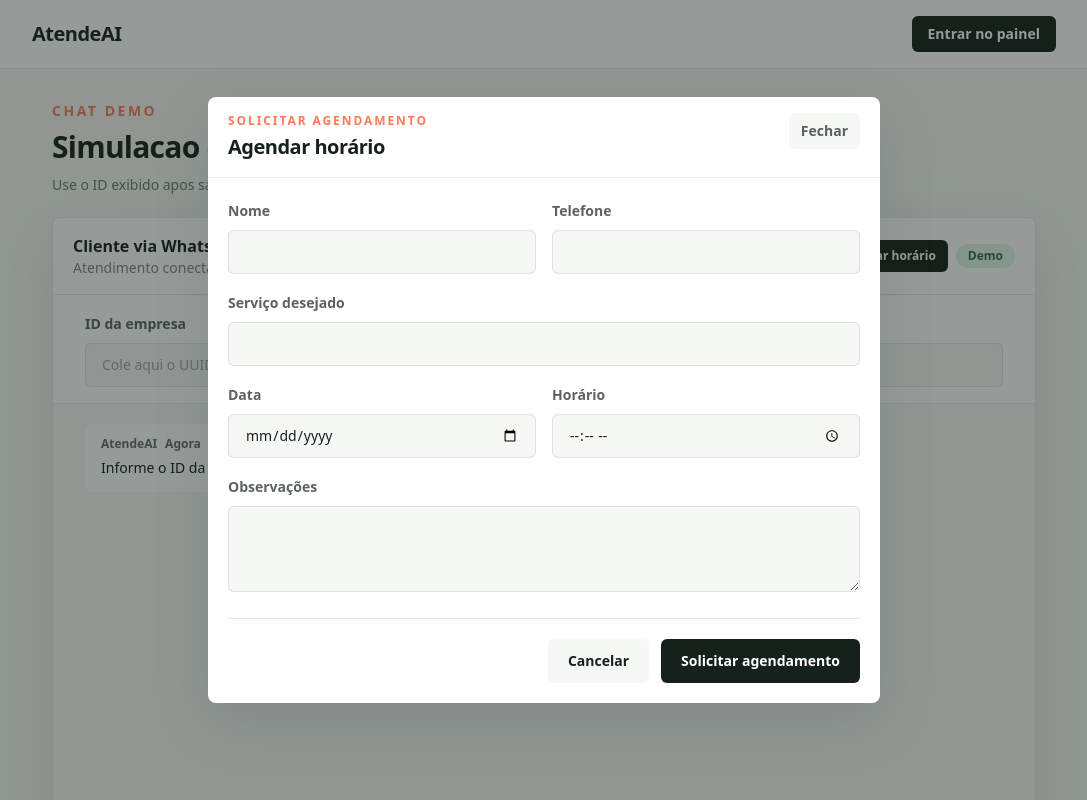
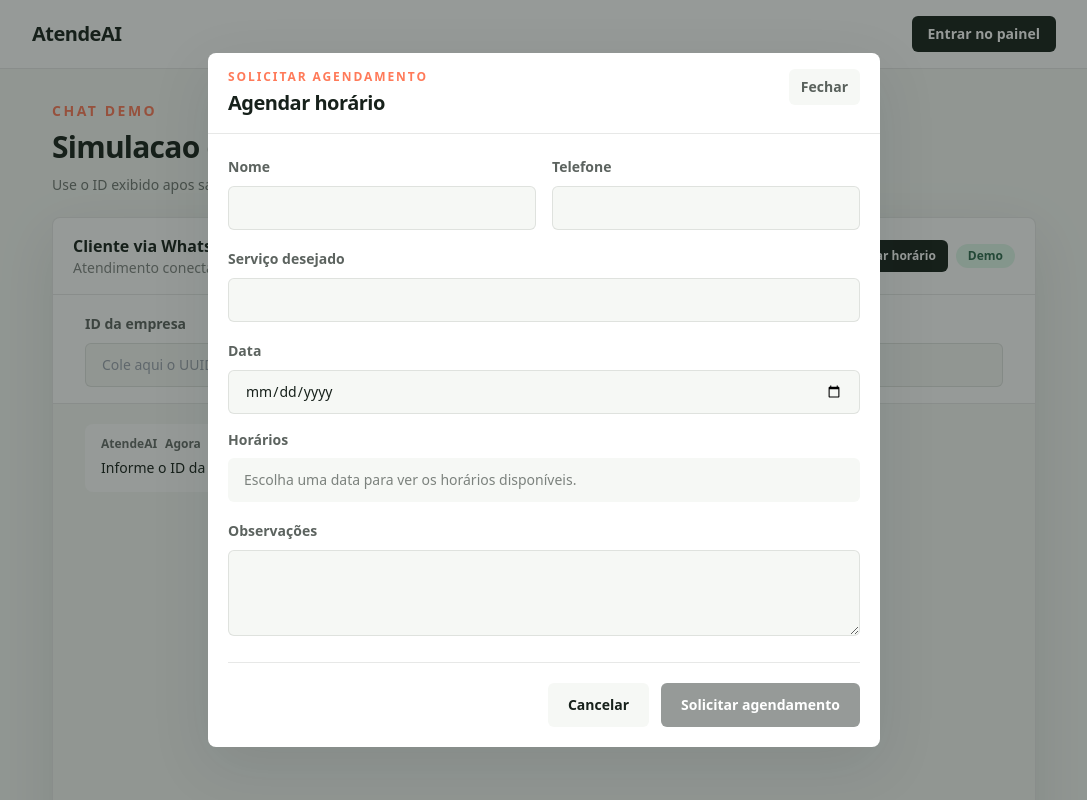
Before and after one commit to RafaelZaparoli/AtendeIa, a Next.js app: page /chat/demo in a window 1280 px wide. Both pictures are taken after a click on the button "Agendar horário". Shown: the top 800 px of the page, without its empty margins (96-1183 px from the left). Built offline with nearby package versions, Linux system fonts and the light colour scheme.

Commit message:
feat: finaliza disponibilidade de agendamentos e corrige hora

```diff
--- /dev/null
+++ b/app/api/appointments/availability/route.ts
@@ -0,0 +1,56 @@
+import { NextResponse } from "next/server";
+import { appointmentTimes } from "@/lib/appointmentSlots";
+import { getSupabaseClient } from "@/lib/supabaseClient";
+
+function buildErrorResponse(message: string, status = 500) {
+  return NextResponse.json({ error: message }, { status });
+}
+
+export async function GET(request: Request) {
+  const { searchParams } = new URL(request.url);
+  const companyId = searchParams.get("companyId")?.trim() || "";
+  const date = searchParams.get("date")?.trim() || "";
+
+  if (!companyId) {
+    return buildErrorResponse("O parametro companyId e obrigatorio.", 400);
+  }
+
+  if (!date) {
+    return buildErrorResponse("O parametro date e obrigatorio.", 400);
+  }
+
+  try {
+    const supabase = getSupabaseClient();
+    const { data, error } = await supabase
+      .from("appointments")
+      .select("appointment_time")
+      .eq("company_id", companyId)
+      .eq("appointment_date", date)
+      .neq("status", "cancelado");
+
+    if (error) {
+      console.error("Failed to load appointment availability:", error.message);
+      return buildErrorResponse("Nao foi possivel carregar os horarios.");
+    }
+
+    const unavailableTimes = new Set(
+      (data || []).map((appointment) => {
+        // O Supabase retorna time como "HH:MM:SS" ou similar, precisamos pegar so "HH:MM"
+        return typeof appointment.appointment_time === "string"
+          ? appointment.appointment_time.slice(0, 5)
+          : appointment.appointment_time;
+      })
+    );
+
+    return NextResponse.json({
+      date,
+      times: appointmentTimes.map((time) => ({
+        time,
+        available: !unavailableTimes.has(time)
+      }))
+    });
+  } catch (error) {
+    console.error("Unexpected availability error:", error);
+    return buildErrorResponse("Erro inesperado ao buscar disponibilidade.");
+  }
+}
--- a/app/api/appointments/route.ts
+++ b/app/api/appointments/route.ts
@@ -1,4 +1,5 @@
 import { NextResponse } from "next/server";
+import { isAppointmentTime } from "@/lib/appointmentSlots";
 import { getSupabaseClient } from "@/lib/supabaseClient";
 
 type AppointmentRequest = {
@@ -62,8 +63,32 @@ export async function POST(request: Request) {
   const appointmentTime = getStringValue(body.appointmentTime);
   const notes = getStringValue(body.notes) || null;
 
+  if (!isAppointmentTime(appointmentTime)) {
+    return buildErrorResponse("Selecione um horario disponivel.", 400);
+  }
+
   try {
     const supabase = getSupabaseClient();
+    const { data: occupiedAppointments, error: availabilityError } = await supabase
+      .from("appointments")
+      .select("id")
+      .eq("company_id", companyId)
+      .eq("appointment_date", appointmentDate)
+      .eq("appointment_time", appointmentTime)
+      .neq("status", "cancelado")
+      .limit(1);
+
+    if (availabilityError) {
+      console.error("Failed to validate appointment availability:", availabilityError.message);
+      return buildErrorResponse("Nao foi possivel validar a disponibilidade.");
+    }
+
+    if (occupiedAppointments.length > 0) {
+      return buildErrorResponse(
+        "Este horario nao esta mais disponivel. Escolha outro horario.",
+        409
+      );
+    }
 
     const { data, error } = await supabase
       .from("appointments")
--- a/app/chat/demo/page.tsx
+++ b/app/chat/demo/page.tsx
@@ -1,6 +1,6 @@
 "use client";
 
-import { FormEvent, useMemo, useState } from "react";
+import { FormEvent, useEffect, useMemo, useState } from "react";
 import Link from "next/link";
 
 type ChatMessage = {
@@ -17,6 +17,11 @@ type AppointmentForm = {
   appointmentDate: string;
   appointmentTime: string;
   notes: string;
+};
+
+type AvailabilityTime = {
+  time: string;
+  available: boolean;
 };
 
 const initialAppointmentForm: AppointmentForm = {
@@ -84,6 +89,9 @@ export default function ChatDemoPage() {
     initialAppointmentForm
   );
   const [isScheduling, setIsScheduling] = useState(false);
+  const [isLoadingAvailability, setIsLoadingAvailability] = useState(false);
+  const [availabilityTimes, setAvailabilityTimes] = useState<AvailabilityTime[]>([]);
+  const [availabilityError, setAvailabilityError] = useState("");
   const [appointmentMessage, setAppointmentMessage] = useState("");
   const [appointmentError, setAppointmentError] = useState("");
 
@@ -100,6 +108,69 @@ export default function ChatDemoPage() {
 
     return null;
   }, [messages]);
+
+  const selectedAvailability = availabilityTimes.find(
+    (slot) => slot.time === appointmentForm.appointmentTime
+  );
+  const hasAvailableAppointmentTime = availabilityTimes.some(
+    (slot) => slot.available
+  );
+  const canSubmitAppointment =
+    Boolean(appointmentForm.customerName.trim()) &&
+    Boolean(appointmentForm.customerPhone.trim()) &&
+    Boolean(appointmentForm.service.trim()) &&
+    Boolean(appointmentForm.appointmentDate) &&
+    Boolean(selectedAvailability?.available) &&
+    !isScheduling;
+
+  useEffect(() => {
+    async function loadAvailability() {
+      const trimmedCompanyId = companyId.trim();
+      const date = appointmentForm.appointmentDate;
+
+      setAvailabilityTimes([]);
+      setAvailabilityError("");
+
+      if (!isAppointmentOpen || !date) {
+        return;
+      }
+
+      if (!trimmedCompanyId) {
+        setAvailabilityError("Informe o ID da empresa para ver os horarios.");
+        return;
+      }
+
+      setIsLoadingAvailability(true);
+
+      try {
+        const response = await fetch(
+          `/api/appointments/availability?companyId=${encodeURIComponent(
+            trimmedCompanyId
+          )}&date=${encodeURIComponent(date)}`
+        );
+        const data = (await response.json()) as {
+          times?: AvailabilityTime[];
+          error?: string;
+        };
+
+        if (!response.ok) {
+          throw new Error(data.error || "Nao foi possivel carregar os horarios.");
+        }
+
+        setAvailabilityTimes(data.times || []);
+      } catch (error) {
+        const friendlyMessage =
+          error instanceof Error
+            ? error.message
+            : "Nao foi possivel carregar a disponibilidade.";
+        setAvailabilityError(friendlyMessage);
+      } finally {
+        setIsLoadingAvailability(false);
+      }
+    }
+
+    loadAvailability();
+  }, [appointmentForm.appointmentDate, companyId, isAppointmentOpen]);
 
   async function handleSubmit(event: FormEvent<HTMLFormElement>) {
     event.preventDefault();
@@ -197,6 +268,11 @@ export default function ChatDemoPage() {
       return;
     }
 
+    if (!selectedAvailability?.available) {
+      setAppointmentError("Escolha um horario disponivel antes de solicitar.");
+      return;
+    }
+
     setIsScheduling(true);
     setAppointmentMessage("");
     setAppointmentError("");
@@ -232,6 +308,7 @@ export default function ChatDemoPage() {
 
       setAppointmentMessage(successMessage);
       setAppointmentForm(initialAppointmentForm);
+      setAvailabilityTimes([]);
       setMessages((currentMessages) => [
         ...currentMessages,
         {
@@ -454,28 +531,79 @@ export default function ChatDemoPage() {
                     className="mt-2 min-h-11 w-full rounded-md border border-ink/10 bg-cloud px-4 text-sm outline-none transition focus:border-moss focus:bg-white"
                   />
                 </label>
-                <label>
+                <label className="sm:col-span-2">
                   <span className="text-sm font-bold text-ink/70">Data</span>
                   <input
                     type="date"
                     value={appointmentForm.appointmentDate}
-                    onChange={(event) =>
-                      updateAppointmentField("appointmentDate", event.target.value)
-                    }
+                    onChange={(event) => {
+                      updateAppointmentField("appointmentDate", event.target.value);
+                      updateAppointmentField("appointmentTime", "");
+                    }}
                     className="mt-2 min-h-11 w-full rounded-md border border-ink/10 bg-cloud px-4 text-sm outline-none transition focus:border-moss focus:bg-white"
                   />
                 </label>
-                <label>
-                  <span className="text-sm font-bold text-ink/70">Horário</span>
-                  <input
-                    type="time"
-                    value={appointmentForm.appointmentTime}
-                    onChange={(event) =>
-                      updateAppointmentField("appointmentTime", event.target.value)
-                    }
-                    className="mt-2 min-h-11 w-full rounded-md border border-ink/10 bg-cloud px-4 text-sm outline-none transition focus:border-moss focus:bg-white"
-                  />
-                </label>
+                <div className="sm:col-span-2">
+                  <p className="text-sm font-bold text-ink/70">Horários</p>
+                  {!appointmentForm.appointmentDate && (
+                    <p className="mt-2 rounded-md bg-cloud px-4 py-3 text-sm text-ink/55">
+                      Escolha uma data para ver os horários disponíveis.
+                    </p>
+                  )}
+                  {isLoadingAvailability && (
+                    <p className="mt-2 rounded-md bg-cloud px-4 py-3 text-sm font-semibold text-ink/60">
+                      Carregando horários...
+                    </p>
+                  )}
+                  {availabilityError && !isLoadingAvailability && (
+                    <p className="mt-2 rounded-md border border-coral/30 bg-coral/10 px-4 py-3 text-sm font-semibold text-ink">
+                      {availabilityError}
+                    </p>
+                  )}
+                  {availabilityTimes.length > 0 &&
+                    !hasAvailableAppointmentTime &&
+                    !isLoadingAvailability &&
+                    !availabilityError && (
+                      <p className="mt-2 rounded-md border border-coral/30 bg-coral/10 px-4 py-3 text-sm font-semibold text-ink">
+                        Não há horários disponíveis para esta data. Escolha outro dia.
+                      </p>
+                    )}
+                  {availabilityTimes.length > 0 && !isLoadingAvailability && (
+                    <div className="mt-2 grid grid-cols-2 gap-2 sm:grid-cols-3">
+                      {availabilityTimes.map((slot) => {
+                        const isSelected =
+                          appointmentForm.appointmentTime === slot.time;
+
+                        return (
+                          <button
+                            key={slot.time}
+                            type="button"
+                            disabled={!slot.available}
+                            onClick={() =>
+                              updateAppointmentField("appointmentTime", slot.time)
+                            }
+                            className={`min-h-14 rounded-md border px-3 py-2 text-left text-sm font-bold transition ${
+                              slot.available
+                                ? isSelected
+                                  ? "border-moss bg-moss text-white shadow-sm"
+                                  : "border-ink/10 bg-cloud text-ink hover:border-moss hover:bg-mint"
+                                : "cursor-not-allowed border-ink/5 bg-ink/5 text-ink/35"
+                            }`}
+                          >
+                            <span className="block">{slot.time}</span>
+                            <span className="block text-xs font-semibold">
+                              {isSelected
+                                ? "Selecionado"
+                                : slot.available
+                                  ? "Disponível"
+                                  : "Indisponível"}
+                            </span>
+                          </button>
+                        );
+                      })}
+                    </div>
+                  )}
+                </div>
                 <label className="sm:col-span-2">
                   <span className="text-sm font-bold text-ink/70">Observações</span>
                   <textarea
@@ -510,7 +638,7 @@ export default function ChatDemoPage() {
                   Cancelar
                 </button>
                 <button
-                  disabled={isScheduling}
+                  disabled={!canSubmitAppointment}
                   className="min-h-11 rounded-md bg-ink px-5 text-sm font-semibold text-white transition hover:bg-moss disabled:cursor-not-allowed disabled:bg-ink/45"
                 >
                   {isScheduling ? "Solicitando..." : "Solicitar agendamento"}
--- /dev/null
+++ b/lib/appointmentSlots.ts
@@ -0,0 +1,23 @@
+export const appointmentTimes = [
+  "09:00",
+  "09:30",
+  "10:00",
+  "10:30",
+  "11:00",
+  "11:30",
+  "14:00",
+  "14:30",
+  "15:00",
+  "15:30",
+  "16:00",
+  "16:30",
+  "17:00",
+  "17:30",
+  "18:00"
+] as const;
+
+export type AppointmentTime = (typeof appointmentTimes)[number];
+
+export function isAppointmentTime(value: string): value is AppointmentTime {
+  return appointmentTimes.includes(value as AppointmentTime);
+}
```
